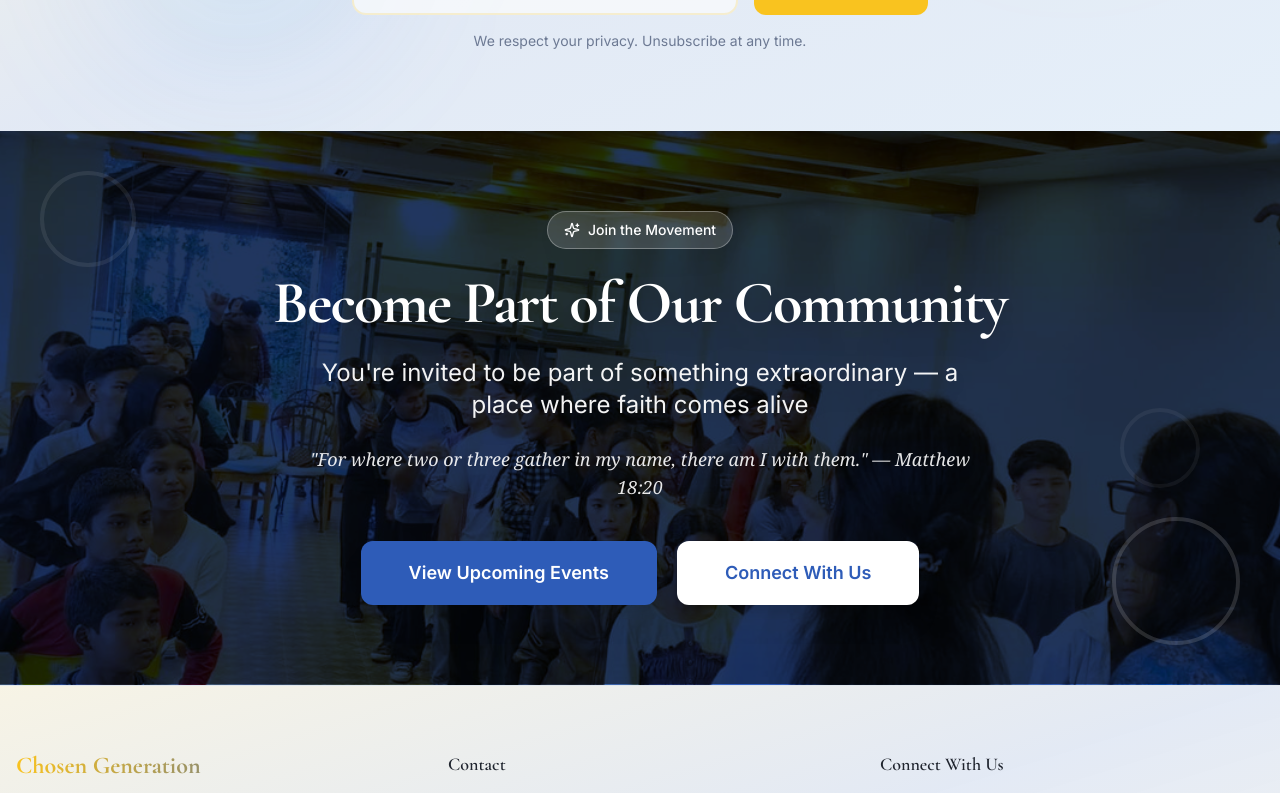
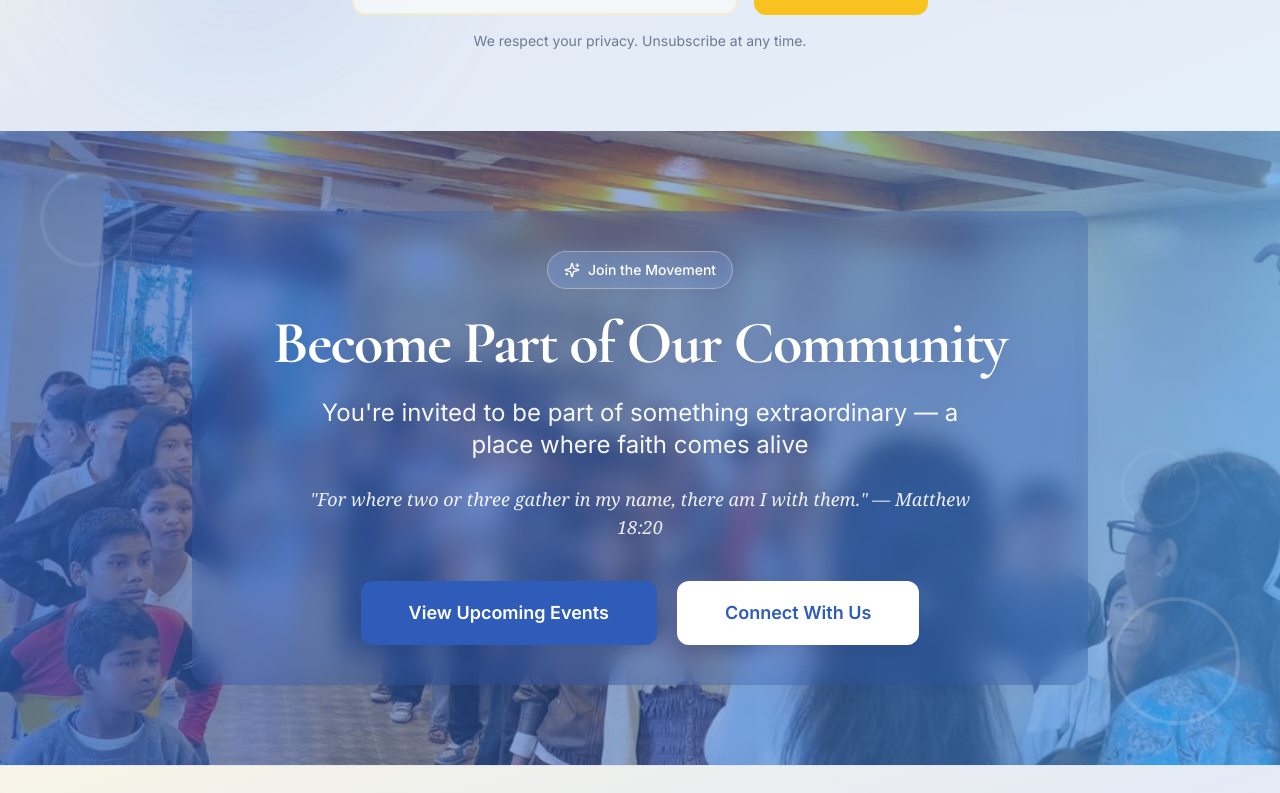
Before and after one commit to Joyal011/fetch-continue-flow, a React (Vite) app: page / in a window 1280 px wide. Shown: the part 4940-5733 px from the top of the page. Built offline with nearby package versions, Linux system fonts and the light colour scheme; the HTML template or start-up script is replaced by a standard one.

Commit message:
Fix CallToAction background

```diff
--- a/src/components/CallToAction.tsx
+++ b/src/components/CallToAction.tsx
@@ -13,7 +13,7 @@ const CallToAction = () => {
         className="absolute inset-0 bg-cover bg-center"
         style={{ backgroundImage: `url(${communityImage})` }}
       >
-        <div className="absolute inset-0 bg-secondary/90 mix-blend-multiply backdrop-brightness-50 backdrop-saturate-75" />
+        <div className="absolute inset-0 bg-gradient-to-r from-secondary/70 via-secondary/50 to-accent/70" />
       </div>
 
       {/* Decorative light rays */}
@@ -24,7 +24,7 @@ const CallToAction = () => {
 
       {/* Content */}
       <div className="container mx-auto px-4 relative z-10">
-        <div className="max-w-4xl mx-auto text-center text-white animate-fade-up drop-shadow-lg md:drop-shadow-xl">
+        <div className="max-w-4xl mx-auto text-center text-white animate-fade-up drop-shadow-lg md:drop-shadow-xl rounded-2xl bg-secondary/30 backdrop-blur-md p-6 md:p-10">
           <div className="inline-flex items-center gap-2 px-4 py-2 rounded-full bg-white/15 backdrop-blur-sm border border-white/30 text-white text-sm mb-6">
             <Sparkles className="w-4 h-4" />
             <span className="font-medium">Join the Movement</span>
```
